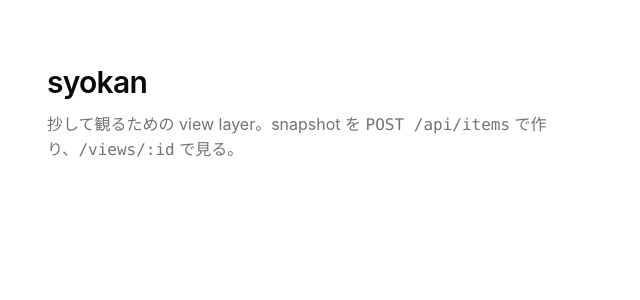
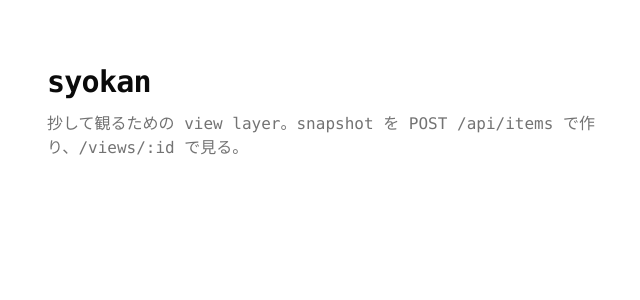
Before and after one commit to wwwyo/syokan, a React (Vite) app: page / in a window 1280 px wide. Shown: the top 300 px of the page, without its empty margins (281-921 px from the left). Built offline with nearby package versions, Linux system fonts and the light colour scheme.

Commit message:
chore(view-layer): app font を Moralerspace Argon 優先に変更
未導入環境では Source Han Code JP → 汎用 monospace にフォールバックする。

```diff
--- a/src/styles.css
+++ b/src/styles.css
@@ -47,6 +47,11 @@
 }
 
 @theme inline {
+  /* Moralerspace Argon 優先。未導入環境では Source Han Code JP → 汎用 monospace にフォールバック */
+  --font-sans: "Moralerspace Argon", "Source Han Code JP",
+    "源ノ角ゴシック Code JP", ui-monospace, SFMono-Regular, Menlo, monospace;
+  --font-mono: "Moralerspace Argon", "Source Han Code JP",
+    "源ノ角ゴシック Code JP", ui-monospace, SFMono-Regular, Menlo, monospace;
   --color-background: var(--background);
   --color-foreground: var(--foreground);
   --color-card: var(--card);
```
